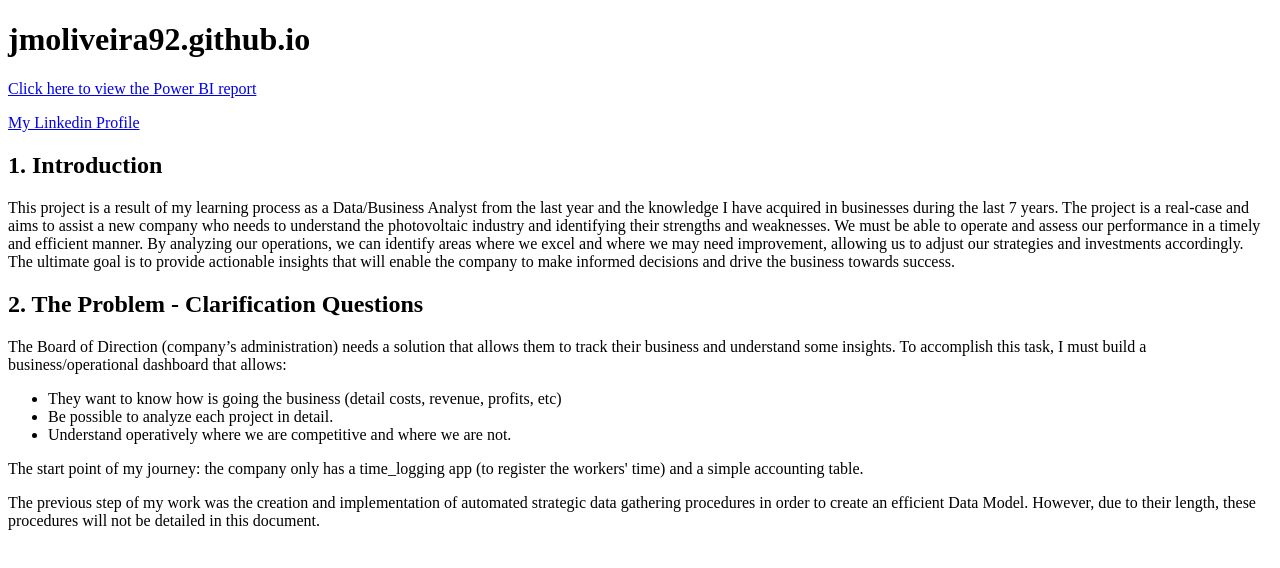
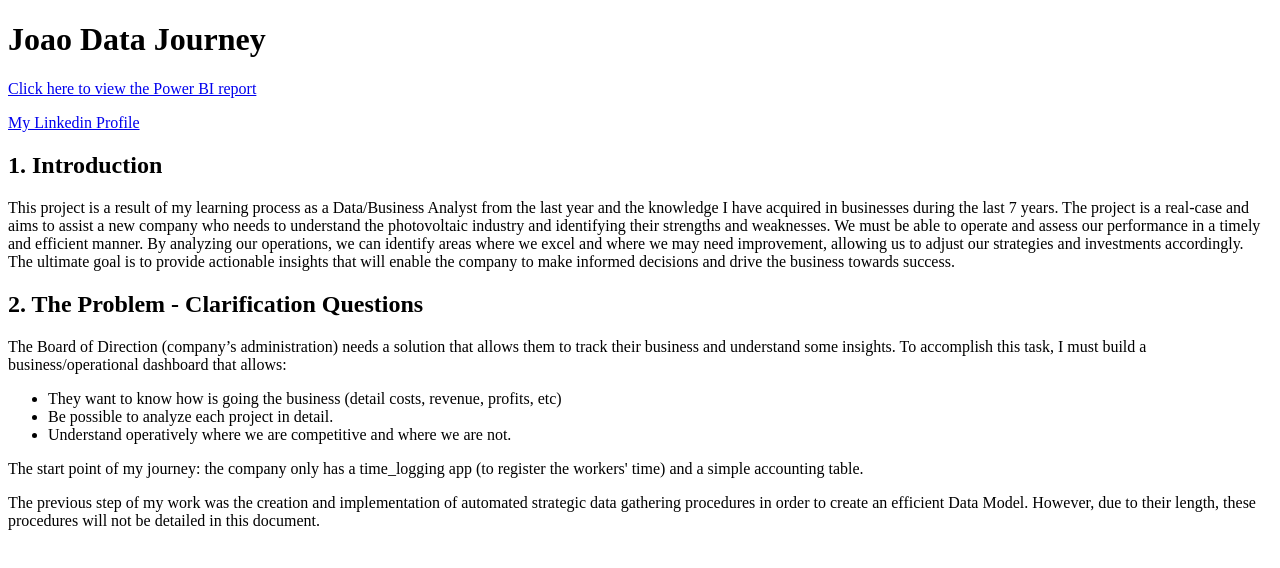
Before and after one commit to jmoliveira92/business_dashboard, a plain HTML site: page index.html in a window 1280 px wide. Drawn offline with Linux system fonts and the light colour scheme.

Commit message:
Update index.html

```diff
--- a/index.html
+++ b/index.html
@@ -4,7 +4,7 @@
   <title>jmoliveira92.github.io</title>
 </head>
 <body>
-  <h1>jmoliveira92.github.io</h1>
+  <h1>Joao Data Journey</h1>
 
   <p><a href="https://app.powerbi.com/reportEmbed?reportId=392aeb58-2460-4ae1-b418-f14771110c56&autoAuth=true&ctid=d05d4c80-da1e-4cd7-83a6-0d2094b20418">Click here to view the Power BI report</a></p>
 
```
